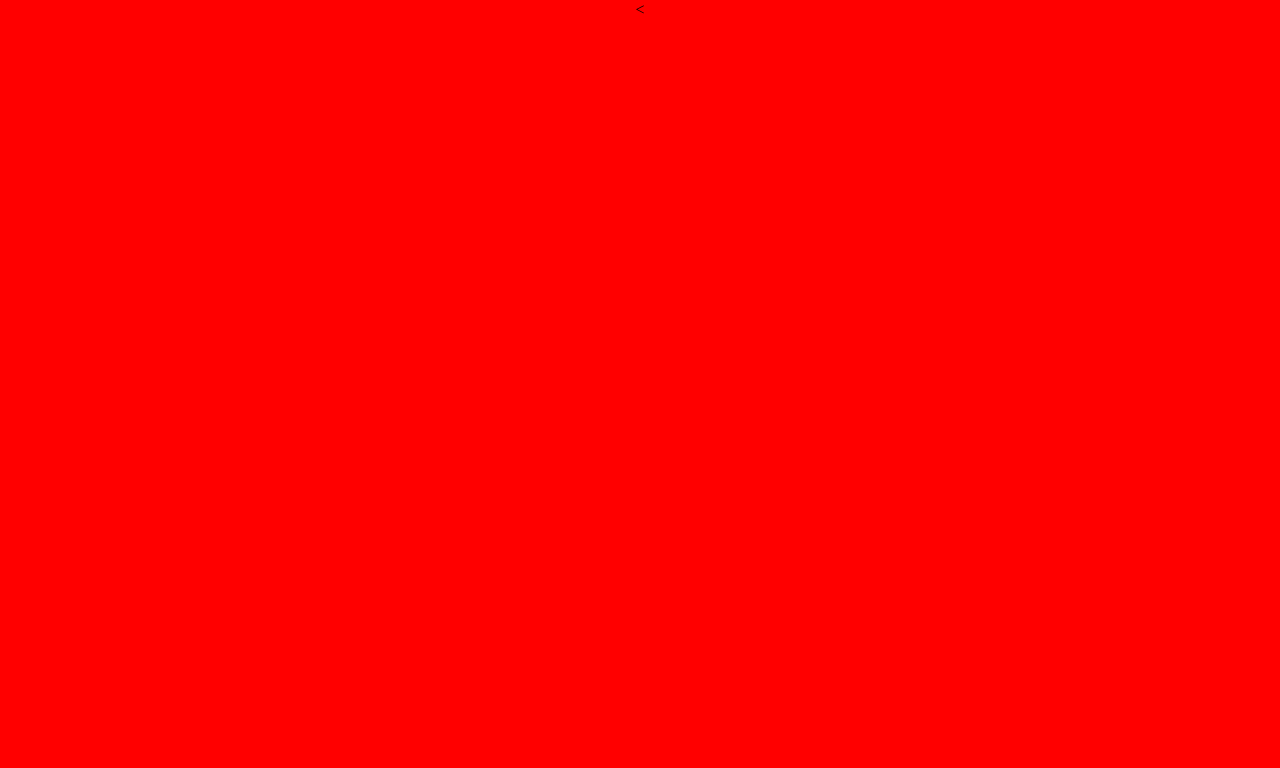
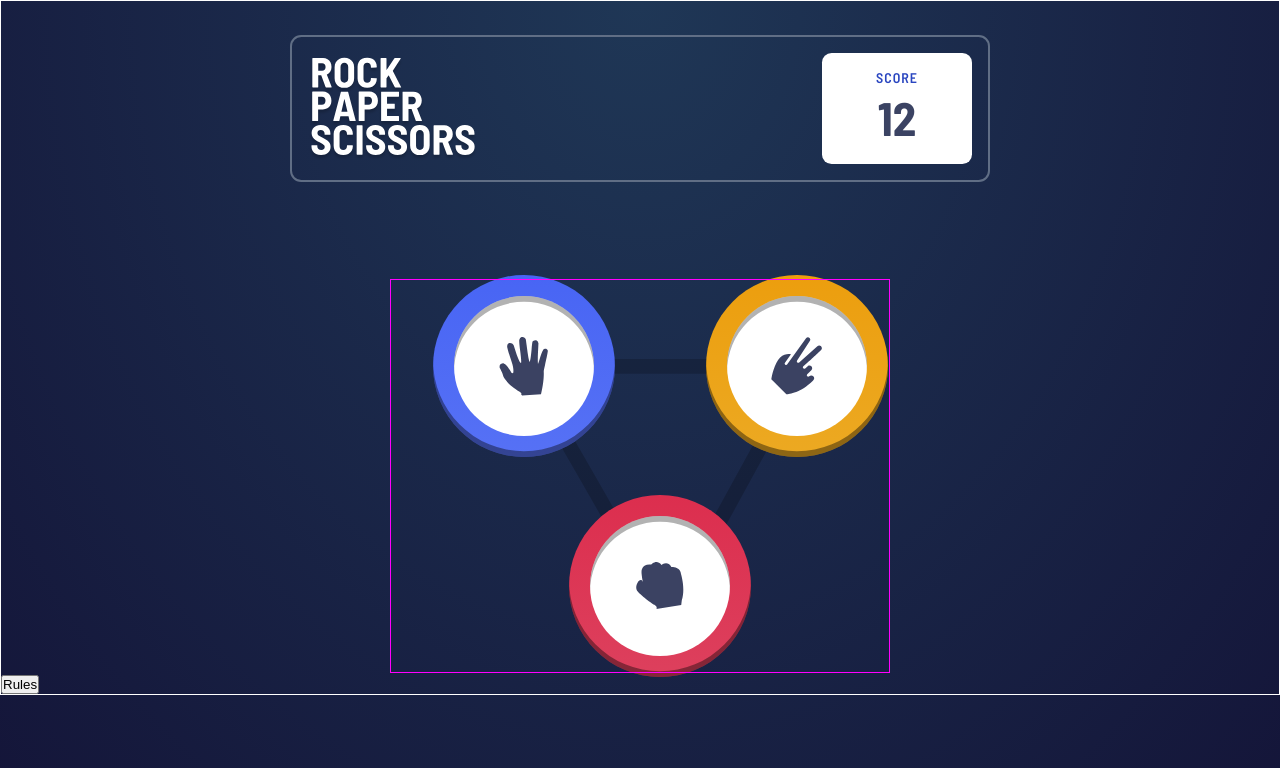
Before and after one commit to liezsm/rock-paper-scissor-game, a website: page index.html in a window 1280 px wide. Drawn offline with Linux system fonts and the light colour scheme.

Commit message:
Initial styling- on progress

```diff
--- a/app/scss/style.scss
+++ b/app/scss/style.scss
@@ -9,13 +9,188 @@ html {
 *::before,
 *::after {
   box-sizing: inherit;
+  margin: 0;
+  padding: 0;
 }
 
 body {
   margin: 0;
   padding: 0;
   line-height: 1.3;
-  background-color: u.$red;
+  width: 100%;
+  min-height: 100vh;
+  font-family: u.$font-family;
+  background: radial-gradient(at top, u.$radialGradient1, u.$radialGradient2);
+}
+.wrapper {
+  border: 1px solid white;
+}
 
-  @include u.d-flex(column, center, center);
+header {
+  border: 2px solid u.$headerOutline;
+  border-radius: 0.7rem;
+  @include u.d-flex(row, space-between, center);
+  width: 85%;
+  max-width: u.pxToRem(700px);
+  margin: 0 auto;
+  margin-top: u.pxToRem(34px);
+  padding: 1rem;
+
+  .logo {
+    width: u.pxToRem(90px);
+    height: 100%;
+
+    @include u.desktop {
+      width: u.pxToRem(170px);
+    }
+  }
+
+  .score-container {
+    background-color: #fff;
+    display: flex;
+    flex-direction: column;
+    align-items: center;
+    width: u.pxToRem(80px);
+    border-radius: 0.6rem;
+    padding: 1rem;
+
+    @include u.desktop {
+      width: u.pxToRem(150px);
+    }
+
+    .score-text {
+      color: u.$scoreText;
+      font-size: u.pxToRem(10px);
+      letter-spacing: 1px;
+      text-transform: uppercase;
+      @include u.desktop {
+        font-size: u.pxToRem(14px);
+      }
+    }
+
+    .score-number {
+      font-size: u.pxToRem(30px);
+      color: u.$darkText;
+      font-weight: bold;
+
+      @include u.desktop {
+        font-size: u.pxToRem(47px);
+      }
+    }
+  }
 }
+
+// -game component
+
+.game-container {
+  width: 100%;
+  padding: 1rem;
+  max-width: u.pxToRem(500px);
+  min-height: u.pxToRem(290px);
+
+  border: 1px solid magenta;
+  margin: 0 auto;
+  margin-top: u.pxToRem(97px);
+  display: grid;
+  grid-template-areas:
+    "paper scissor"
+    "rock rock";
+  gap: 1rem;
+  position: relative;
+
+  @include u.desktop {
+    gap: 5rem;
+  }
+
+  &::before {
+    content: " ";
+    position: absolute;
+    width: 50%;
+    height: 70%;
+    top: 55%;
+    left: 50%;
+    transform: translate(-50%, -50%);
+    background: url(/images/bg-triangle.svg) no-repeat;
+    background-size: contain;
+    // border: 2px solid yellow;
+    z-index: -1;
+
+    @include u.desktop {
+      width: 100%;
+      height: 70%;
+      top: 55%;
+      left: 75%;
+    }
+  }
+  .choice-btn {
+    width: u.pxToRem(100px);
+    margin: 0 auto;
+    border: none;
+    outline: none;
+    background: none;
+    cursor: pointer;
+  }
+
+  .choice-btn[data-armor="paper"] {
+    grid-area: paper;
+  }
+  .choice-btn[data-armor="scissor"] {
+    grid-area: scissor;
+  }
+  .choice-btn[data-armor="rock"] {
+    grid-area: rock;
+  }
+
+  .choice-img {
+    position: relative;
+    width: u.pxToRem(100px);
+    height: u.pxToRem(100px);
+
+    @include u.desktop {
+      width: u.pxToRem(140px);
+      height: u.pxToRem(140px);
+    }
+    background: #fff;
+    border-radius: 50%;
+    display: grid;
+    place-items: center;
+    box-shadow: inset 0 0.36rem rgba(0, 0, 0, 0.3);
+
+    &::before {
+      content: " ";
+      position: absolute;
+      left: -15%;
+      top: -15%;
+      width: 130%;
+      height: 130%;
+      border-radius: 50%;
+      // background: linear-gradient(
+      //   to bottom,
+      //   u.$paperGradient,
+      //   u.$paperGradient2
+      // );
+      z-index: -1;
+      box-shadow: inset 0 -0.36rem rgba(0, 0, 0, 0.4);
+    }
+
+    &[data-paper]::before {
+      background: linear-gradient(
+        to bottom,
+        u.$paperGradient,
+        u.$paperGradient2
+      );
+    }
+
+    &[data-scissor]::before {
+      background: linear-gradient(
+        to bottom,
+        u.$scissorsGradient,
+        u.$scissorsGradient2
+      );
+    }
+
+    &[data-rock]::before {
+      background: linear-gradient(to bottom, u.$rockGradient, u.$rockGradient2);
+    }
+  }
+}
--- a/app/scss/utilities/_mixins.scss
+++ b/app/scss/utilities/_mixins.scss
@@ -1,6 +1,22 @@
+@use "sass:math";
+@use "variables" as v;
+
+// todo display flex
 @mixin d-flex($dir, $jc, $ai) {
   display: flex;
   flex-direction: $dir;
   justify-content: $jc;
   align-items: $ai;
 }
+// todo convert px to rem
+@function pxToRem($pxValue) {
+  @return math.div($pxValue, 16px) * 1rem;
+}
+
+//  todo screen sizes responsive
+
+@mixin desktop {
+  @media (min-width: v.$tablet) {
+    @content;
+  }
+}
--- a/app/scss/utilities/_variables.scss
+++ b/app/scss/utilities/_variables.scss
@@ -1 +1,34 @@
-$red: red;
+//   screen sizes
+
+$mobile: 375px;
+$tablet: 769px;
+$desktop: 1366px;
+
+//- ## Colors
+
+// -### Primary
+
+$scissorsGradient: hsl(39, 89%, 49%);
+$scissorsGradient2: hsl(40, 84%, 53%);
+$paperGradient: hsl(230, 89%, 62%);
+$paperGradient2: hsl(230, 89%, 65%);
+$rockGradient: hsl(349, 71%, 52%);
+$rockGradient2: hsl(349, 70%, 56%);
+
+// $cyan: hsl(189, 59%, 53%) to hsl(189, 58%, 57%);
+
+// -### Neutral
+
+$darkText: hsl(229, 25%, 31%);
+$scoreText: hsl(229, 64%, 46%);
+$headerOutline: hsl(217, 16%, 45%);
+
+// -### Background
+
+$radialGradient1: hsl(214, 47%, 23%);
+$radialGradient2: hsl(237, 49%, 15%);
+
+// -## Fonts
+@import url("https://fonts.googleapis.com/css2?family=Barlow+Semi+Condensed:wght@600;700&display=swap");
+
+$font-family: "Barlow Semi Condensed", sans-serif;
--- a/index.html
+++ b/index.html
@@ -17,7 +17,43 @@
     <!-- Score Rules You Picked The House Picked You Win You Lose Play Again -->
   </head>
   <body>
-    <
+    <div class="wrapper">
+      <header class="header">
+        <img
+          src="./images/logo.svg"
+          alt="rock-paper-scissor logo"
+          class="logo"
+        />
+        <div class="score-container">
+          <p class="score-text">Score</p>
+          <div class="score-number">12</div>
+        </div>
+      </header>
+
+      <main>
+        <div class="game-container">
+          <button class="choice-btn" data-armor="paper">
+            <div class="choice-img" data-paper>
+              <img src="./images/icon-paper.svg" alt="paper" />
+            </div>
+          </button>
+
+          <button class="choice-btn" data-armor="scissors">
+            <div class="choice-img" data-scissor>
+              <img src="./images/icon-scissors.svg" alt="scissors" />
+            </div>
+          </button>
+          <button class="choice-btn" data-armor="rock">
+            <div class="choice-img" data-rock>
+              <img src="./images/icon-rock.svg" alt="rock" />
+            </div>
+          </button>
+        </div>
+        <div class="rules-container">
+          <button>Rules</button>
+        </div>
+      </main>
+    </div>
     <script src="./app/js/script.js"></script>
   </body>
 </html>
```
Also changed, not shown: dist/style.css, 1 other file.
